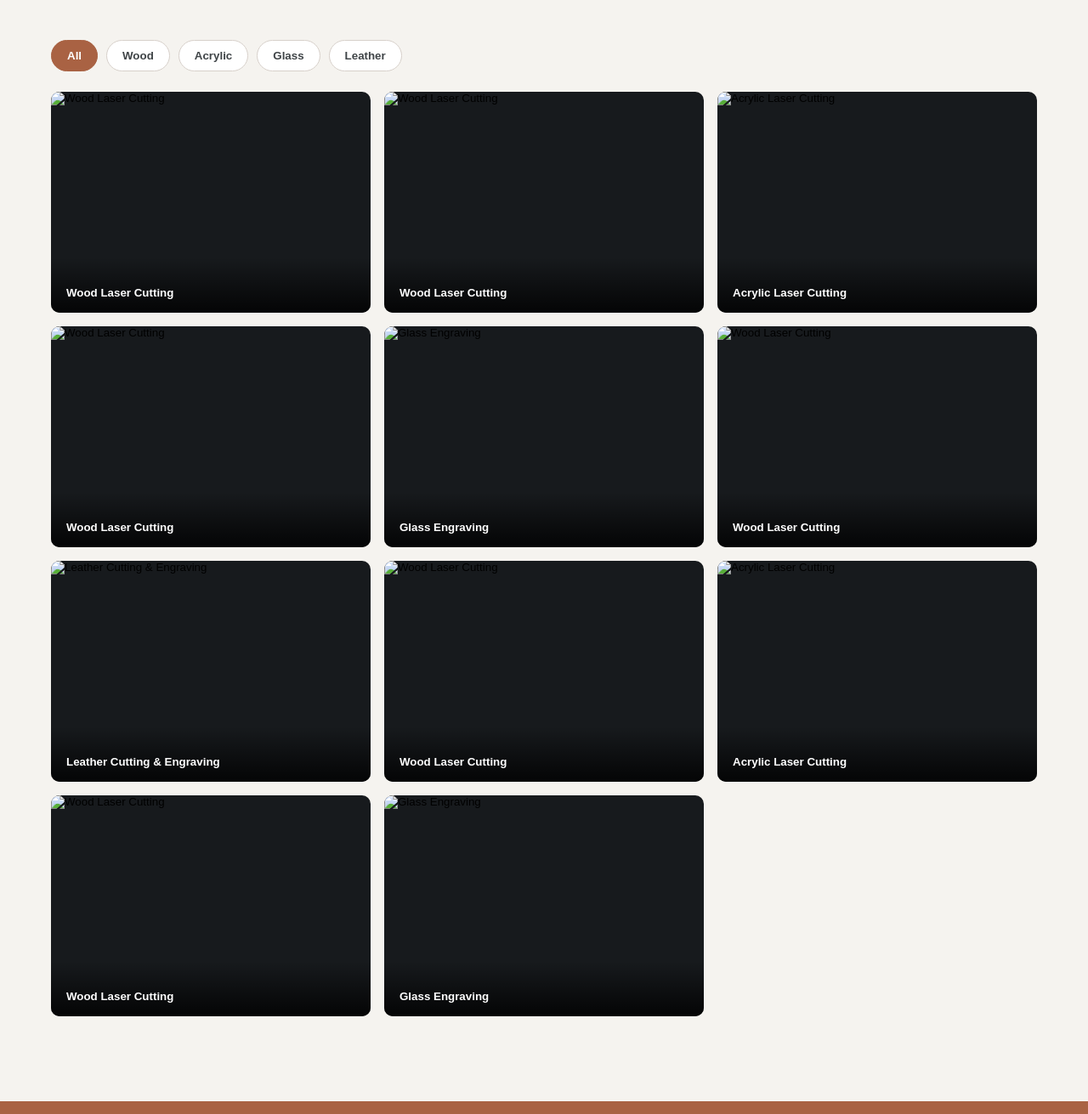
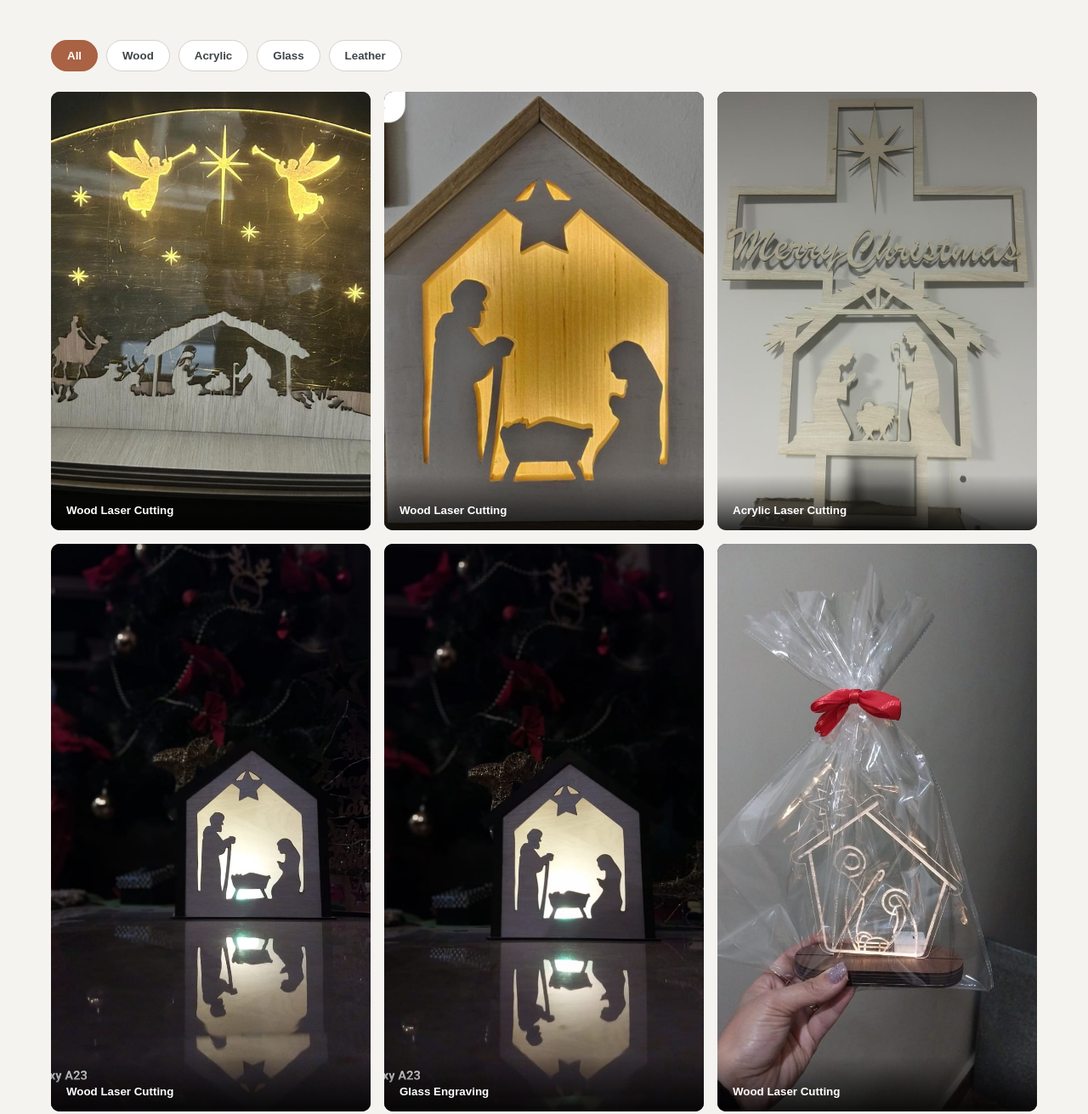
Before and after one commit to smarsteel/smartsteel-website, a plain HTML site: page index.html in a window 1280 px wide. Shown: the part 2484-3795 px from the top of the page at 85% size. Drawn offline with Linux system fonts and the light colour scheme.

Commit message:
Fix portfolio image paths

```diff
--- a/index.html
+++ b/index.html
@@ -254,48 +254,58 @@
       <button class="filter" data-filter="Leather">Leather</button>
     </div>
     <div class="real-gallery">
-      <button class="work-card" data-category="Wood" type="button" onclick="openLightbox('portfolio/smart-steel-01.jpeg','Wood Laser Cutting')">
-              <img src="portfolio/smart-steel-01.jpeg" alt="Wood Laser Cutting">
+  <button class="work-card" data-category="Wood" type="button" onclick="openLightbox('IMG-20251001-WA0085.jpg','Wood Laser Cutting')">
+    <img src="IMG-20251001-WA0085.jpg" alt="Wood Laser Cutting">
     <span class="work-label">Wood Laser Cutting</span>
   </button>
-<button class="work-card" data-category="Wood" type="button" onclick="openLightbox('portfolio/smart-steel-02.jpeg','Wood Laser Cutting')">
-              <img src="portfolio/smart-steel-02.jpeg" alt="Wood Laser Cutting">
+
+  <button class="work-card" data-category="Wood" type="button" onclick="openLightbox('IMG-20251014-WA0010.jpg','Wood Laser Cutting')">
+    <img src="IMG-20251014-WA0010.jpg" alt="Wood Laser Cutting">
     <span class="work-label">Wood Laser Cutting</span>
   </button>
-<button class="work-card" data-category="Acrylic" type="button" onclick="openLightbox('portfolio/smart-steel-03.jpeg','Acrylic Laser Cutting')">
-              <img src="portfolio/smart-steel-03.jpeg" alt="Acrylic Laser Cutting">
+
+  <button class="work-card" data-category="Acrylic" type="button" onclick="openLightbox('IMG-20251123-WA0065.jpg','Acrylic Laser Cutting')">
+    <img src="IMG-20251123-WA0065.jpg" alt="Acrylic Laser Cutting">
     <span class="work-label">Acrylic Laser Cutting</span>
   </button>
-<button class="work-card" data-category="Wood" type="button" onclick="openLightbox('portfolio/smart-steel-04.jpeg','Wood Laser Cutting')">
-              <img src="portfolio/smart-steel-04.jpeg" alt="Wood Laser Cutting">
+
+  <button class="work-card" data-category="Wood" type="button" onclick="openLightbox('IMG-20251209-WA0007.jpg','Wood Laser Cutting')">
+    <img src="IMG-20251209-WA0007.jpg" alt="Wood Laser Cutting">
     <span class="work-label">Wood Laser Cutting</span>
   </button>
-<button class="work-card" data-category="Glass" type="button" onclick="openLightbox('portfolio/smart-steel-05.jpeg','Glass Engraving')">
-              <img src="portfolio/smart-steel-05.jpeg" alt="Glass Engraving">
+
+  <button class="work-card" data-category="Glass" type="button" onclick="openLightbox('IMG-20251209-WA0008.jpg','Glass Engraving')">
+    <img src="IMG-20251209-WA0008.jpg" alt="Glass Engraving">
     <span class="work-label">Glass Engraving</span>
   </button>
-<button class="work-card" data-category="Wood" type="button" onclick="openLightbox('portfolio/smart-steel-06.jpeg','Wood Laser Cutting')">
-              <img src="portfolio/smart-steel-06.jpeg" alt="Wood Laser Cutting">
+
+  <button class="work-card" data-category="Wood" type="button" onclick="openLightbox('IMG-20251217-WA0019.jpg','Wood Laser Cutting')">
+    <img src="IMG-20251217-WA0019.jpg" alt="Wood Laser Cutting">
     <span class="work-label">Wood Laser Cutting</span>
   </button>
-<button class="work-card" data-category="Leather" type="button" onclick="openLightbox('portfolio/smart-steel-07.jpeg','Leather Cutting &amp; Engraving')">
-              <img src="portfolio/smart-steel-07.jpeg" alt="Leather Cutting &amp; Engraving">
+
+<button class="work-card" data-category="Leather" type="button" onclick="openLightbox('IMG-20251217-WA0021.jpg','Leather Cutting & Engraving')">
+  <img src="IMG-20251217-WA0021.jpg" alt="Leather Cutting & Engraving">
   <span class="work-label">Leather Cutting & Engraving</span>
 </button>
-<button class="work-card" data-category="Wood" type="button" onclick="openLightbox('portfolio/smart-steel-08.jpeg','Wood Laser Cutting')">
-              <img src="portfolio/smart-steel-08.jpeg" alt="Wood Laser Cutting">
+
+<button class="work-card" data-category="Wood" type="button" onclick="openLightbox('IMG-20251219-WA0032.jpg','Wood Laser Cutting')">
+  <img src="IMG-20251219-WA0032.jpg" alt="Wood Laser Cutting">
   <span class="work-label">Wood Laser Cutting</span>
 </button>
-<button class="work-card" data-category="Acrylic" type="button" onclick="openLightbox('portfolio/smart-steel-09.jpeg','Acrylic Laser Cutting')">
-              <img src="portfolio/smart-steel-09.jpeg" alt="Acrylic Laser Cutting">
+
+<button class="work-card" data-category="Acrylic" type="button" onclick="openLightbox('IMG-20260109-WA0007.jpg','Acrylic Laser Cutting')">
+  <img src="IMG-20260109-WA0007.jpg" alt="Acrylic Laser Cutting">
   <span class="work-label">Acrylic Laser Cutting</span>
 </button>
-<button class="work-card" data-category="Wood" type="button" onclick="openLightbox('portfolio/smart-steel-10.jpeg','Wood Laser Cutting')">
-              <img src="portfolio/smart-steel-10.jpeg" alt="Wood Laser Cutting">
+
+<button class="work-card" data-category="Wood" type="button" onclick="openLightbox('IMG-20260109-WA0008.jpg','Wood Laser Cutting')">
+  <img src="IMG-20260109-WA0008.jpg" alt="Wood Laser Cutting">
   <span class="work-label">Wood Laser Cutting</span>
 </button>
-<button class="work-card" data-category="Glass" type="button" onclick="openLightbox('portfolio/smart-steel-11.jpeg','Glass Engraving')">
-              <img src="portfolio/smart-steel-11.jpeg" alt="Glass Engraving">
+
+<button class="work-card" data-category="Glass" type="button" onclick="openLightbox('IMG-20260318-WA0005.jpg','Glass Engraving')">
+  <img src="IMG-20260318-WA0005.jpg" alt="Glass Engraving">
   <span class="work-label">Glass Engraving</span>
 </button>
     </div>
```
Lines whose indentation alone changed are shown as unchanged.
